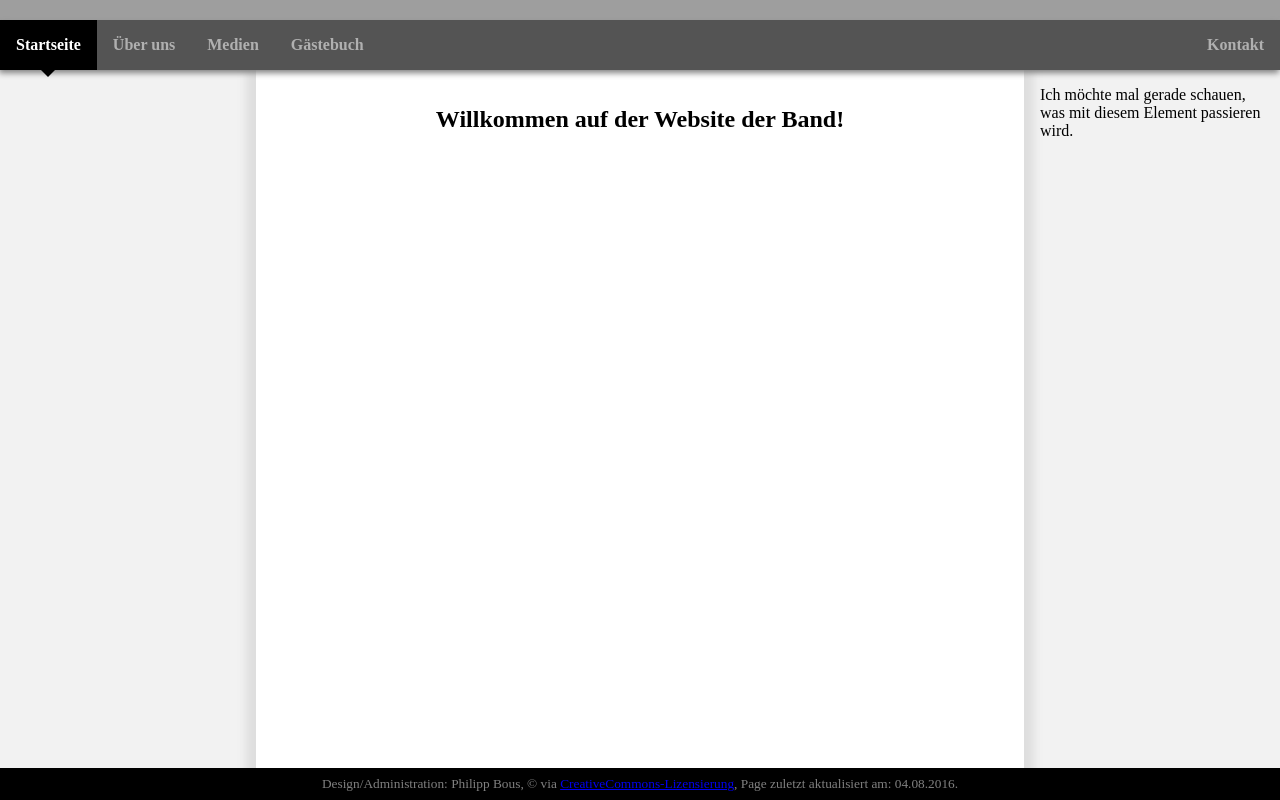
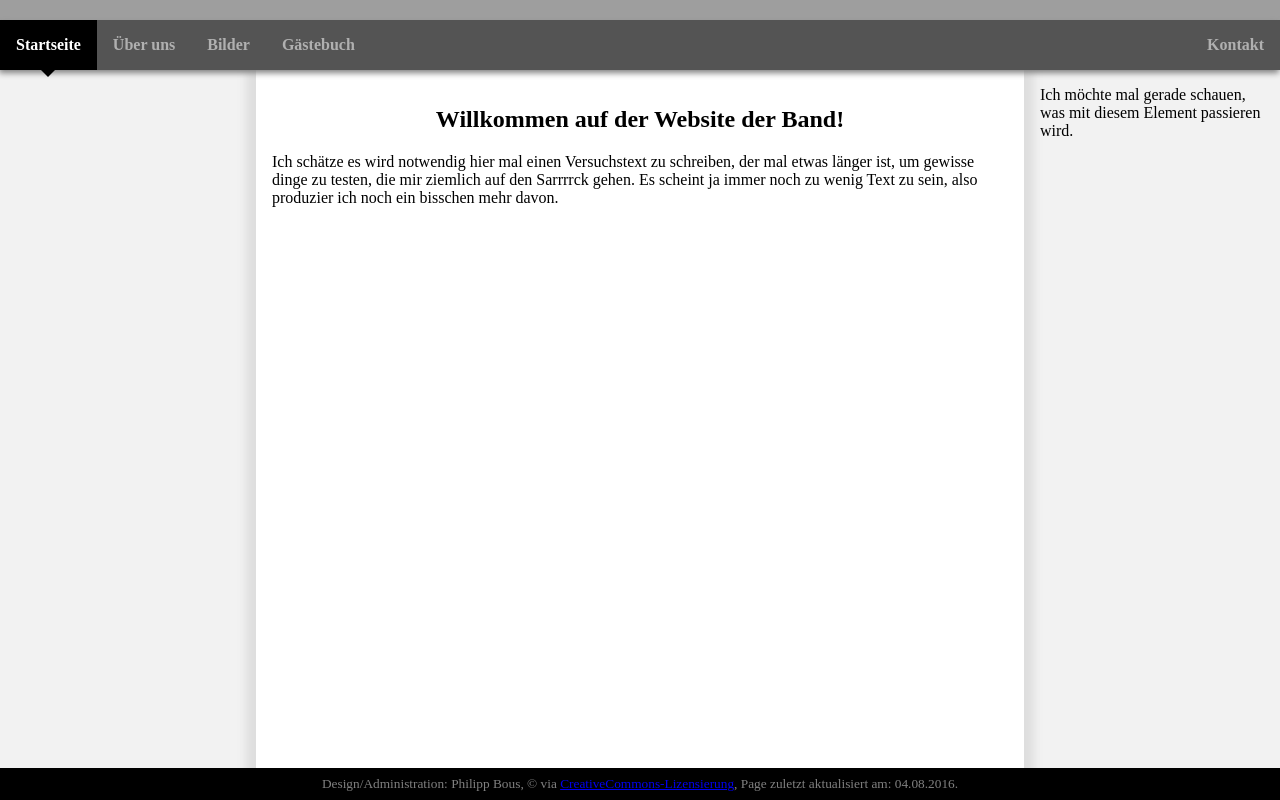
Before and after one commit to Wolfonye/BandPage, a plain HTML site: page home.html in a window 1280 px wide. Drawn offline with nearby package versions, Linux system fonts and the light colour scheme; grey boxes are pictures that could not be loaded.

Commit message:
fixe Aufteilung gelöst :)
siehe dazu auch html {...} --> Bezug: Scrollbar einblenden wegen center jump

```diff
--- a/CSS/mainFlexBased.css
+++ b/CSS/mainFlexBased.css
@@ -18,6 +18,9 @@
 /*############################################################################*/
 
 /*##############################Basislayout###################################*/
+html { /*Scrollbar erzwingen um centering jump zu vermeiden*/
+       overflow-y: scroll;
+}
 body > header:first-of-type {
     box-sizing: border-box;
     background-color: green;
@@ -38,8 +41,7 @@ article {
     box-shadow: 0px 5px 9px 10px rgba(222,222,222,1);
     box-sizing: border-box;
     padding: 16px;
-    flex-grow: 1;
-    max-width: 60%
+    flex-basis: 60%;
     background-color: var(--kontrastfarbeHell);
 }
 article h2 {
@@ -302,7 +304,7 @@ table.simpleTable td {
     visibility: hidden;
     opacity: 0;
     padding: 8px 8px;
-    left:17px;
+    right:17px;
     text-decoration: none;
     text-align: center;
     background-color: var(--farbe4);
@@ -336,7 +338,7 @@ table.simpleTable td {
 @media screen and ( max-width: 460px ) {
   a.headjumper {
     padding: 3px 4px;
-    left: 5px;
+    right: 5px;
   }
 }
 /******************************************************************************/
--- a/home.html
+++ b/home.html
@@ -21,7 +21,7 @@
         <nav class="horizontal">
             <a class="active" href="home.html">Startseite</a>
             <a href="info.html">Über uns</a>
-            <a href="medien.html">Medien</a>
+            <a href="medien.html">Bilder</a>
             <a href="gaestebuch.html">Gästebuch</a>
             <a href="kontakt.html">Kontakt</a>
         </nav>
@@ -33,7 +33,8 @@
                 <header>
                     <h2>Willkommen auf der Website der Band!</h2>
                 </header>
-
+                Ich schätze es wird notwendig hier mal einen Versuchstext zu schreiben, der mal etwas länger ist, um gewisse dinge zu testen, die mir ziemlich auf den Sarrrrck gehen.
+                Es scheint ja immer noch zu wenig Text zu sein, also produzier ich noch ein bisschen mehr davon.
             </article>
             <aside class="right">
                 Ich möchte mal gerade schauen, was mit diesem Element passieren wird.
```
Also changed, not shown: gaestebuch.html (+1 -1 lines), info.html (+1 -1 lines).
